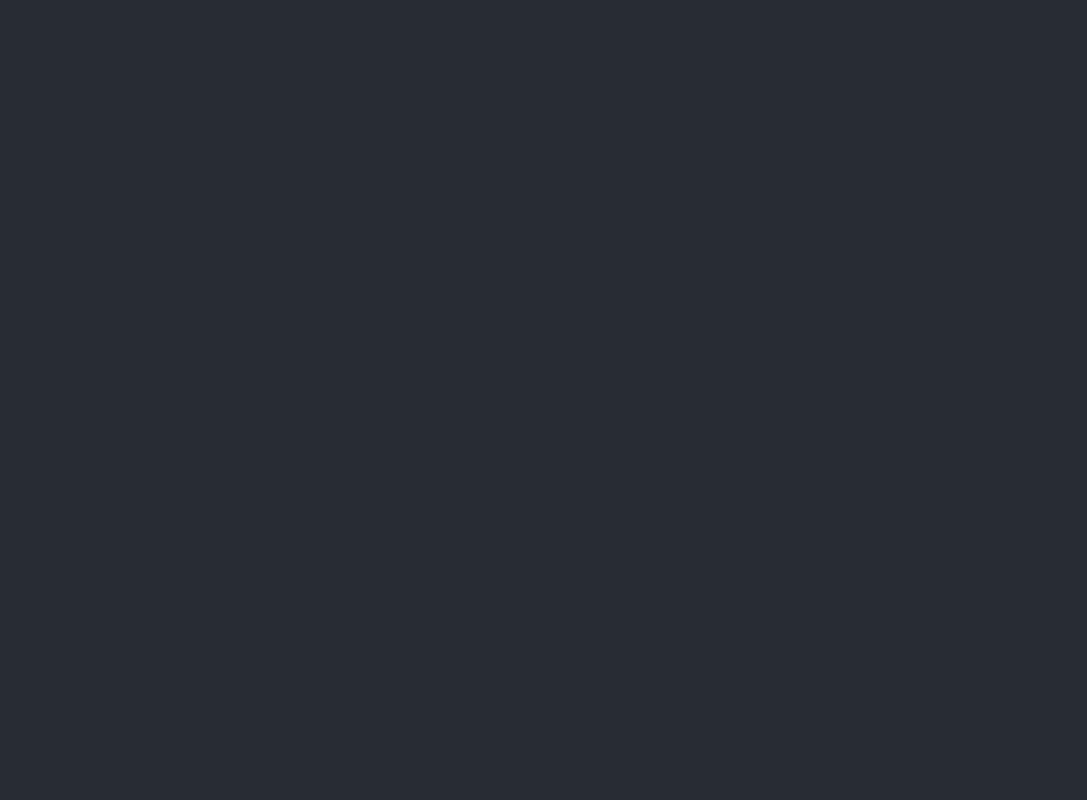
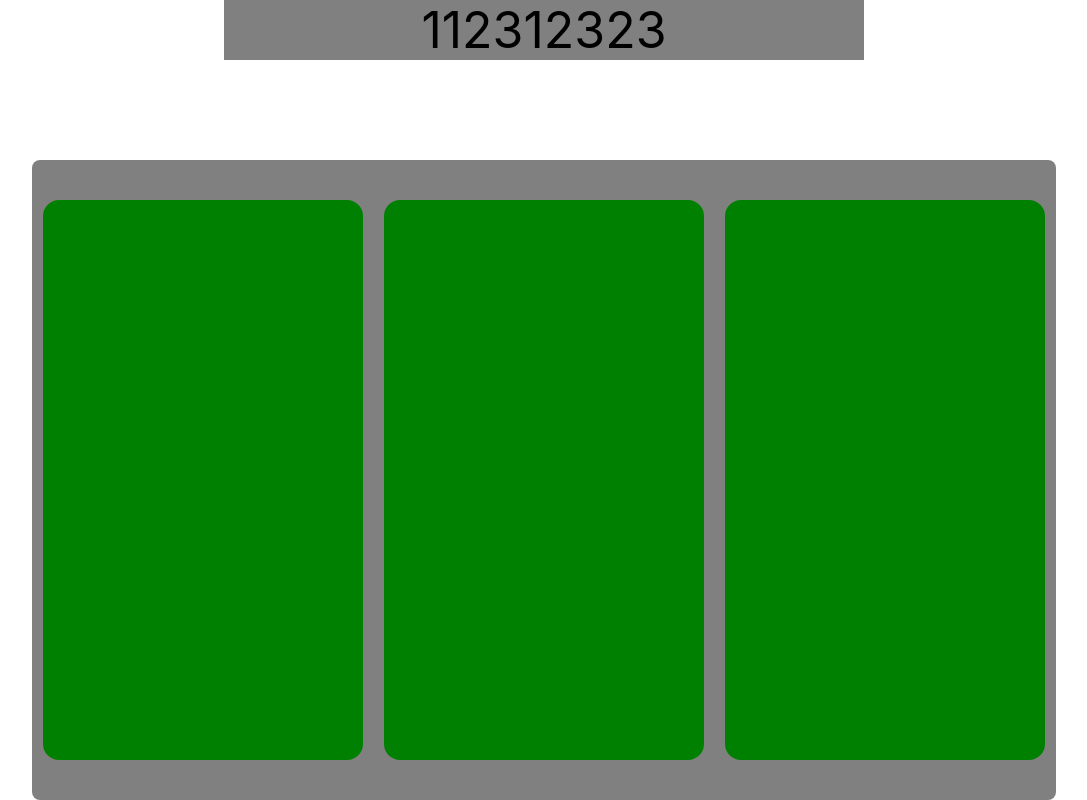
Before and after one commit to RyuJiChang/pre-onboarding-8th-week2, a React (Create React App) app: page / in a window 1280 px wide. Shown: the whole page, without its empty margins (96-1183 px from the left). Built offline with nearby package versions, Linux system fonts and the light colour scheme.

Commit message:
feat: 제목 및 컨테이너 위치 구성

```diff
--- a/src/App.css
+++ /dev/null
@@ -1,38 +0,0 @@
-.App {
-  text-align: center;
-}
-
-.App-logo {
-  height: 40vmin;
-  pointer-events: none;
-}
-
-@media (prefers-reduced-motion: no-preference) {
-  .App-logo {
-    animation: App-logo-spin infinite 20s linear;
-  }
-}
-
-.App-header {
-  background-color: #282c34;
-  min-height: 100vh;
-  display: flex;
-  flex-direction: column;
-  align-items: center;
-  justify-content: center;
-  font-size: calc(10px + 2vmin);
-  color: white;
-}
-
-.App-link {
-  color: #61dafb;
-}
-
-@keyframes App-logo-spin {
-  from {
-    transform: rotate(0deg);
-  }
-  to {
-    transform: rotate(360deg);
-  }
-}
--- a/src/App.js
+++ b/src/App.js
@@ -1,10 +1,15 @@
-import "./App.css";
+import { MainContainer, Header, BoxContainerWrapper, BoxContainer } from './App.styles';
 
 function App() {
   return (
-    <div className="App">
-      <header className="App-header"></header>
-    </div>
+    <MainContainer>
+      <Header>112312323</Header>
+      <BoxContainerWrapper>
+        <BoxContainer></BoxContainer>
+        <BoxContainer></BoxContainer>
+        <BoxContainer></BoxContainer>
+      </BoxContainerWrapper>
+    </MainContainer>
   );
 }
 
--- /dev/null
+++ b/src/App.styles.js
@@ -0,0 +1,37 @@
+import styled from 'styled-components';
+const MainContainer = styled.div`
+  height: 100vh;
+  display: flex;
+  justify-content: center;
+  align-items: center;
+  flex-direction: column;
+  /* background-color: #e9ecef87; */
+`;
+
+const Header = styled.header`
+  width: 50vw;
+  font-size: 50px;
+  margin-bottom: 2em;
+  display: flex;
+  justify-content: center;
+  background-color: gray;
+`;
+
+const BoxContainerWrapper = styled.div`
+  width: 80vw;
+  height: 80vh;
+  display: flex;
+  justify-content: space-around;
+  align-items: center;
+  background-color: gray;
+  border-radius: 0.5em;
+`;
+
+const BoxContainer = styled.div`
+  width: 25vw;
+  height: 70vh;
+  background-color: green;
+  border-radius: 1em;
+`;
+
+export { MainContainer, Header, BoxContainerWrapper, BoxContainer };
```
